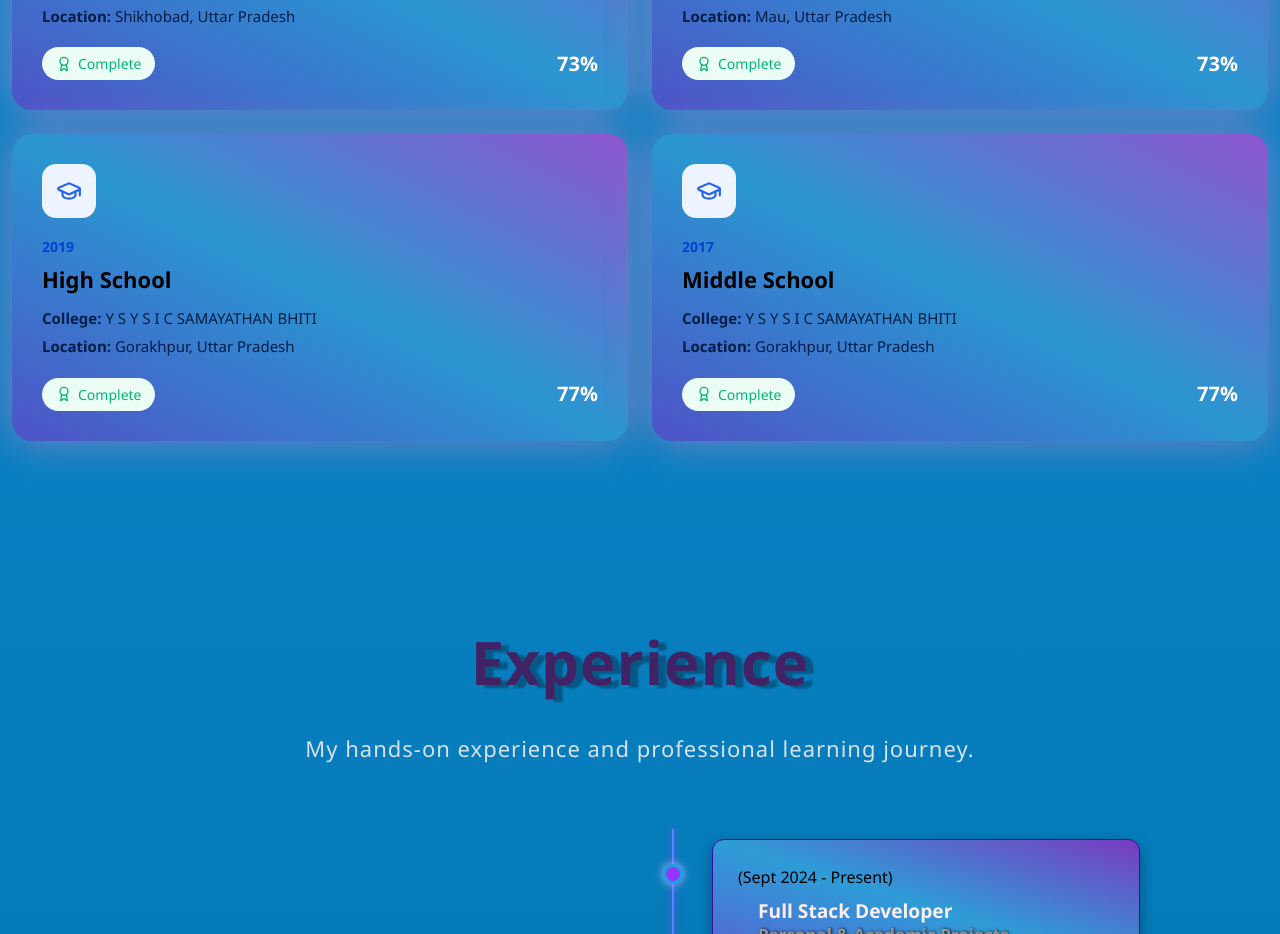
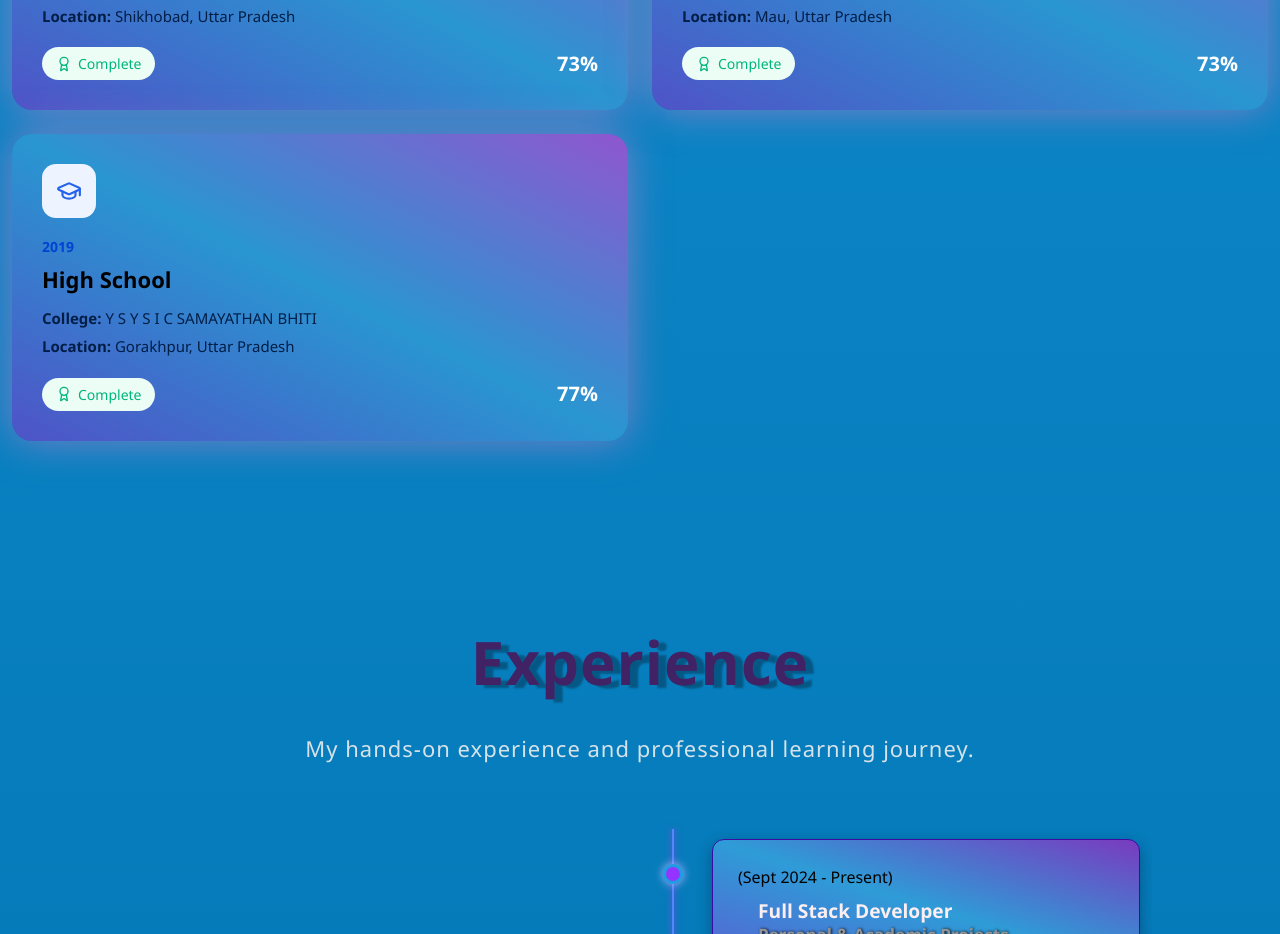
Before and after one commit to manasgupta-14/portfolio, a React (Vite) app: page / in a window 1280 px wide. Shown: the part 1960-2894 px from the top of the page. Built offline with nearby package versions, Linux system fonts and the light colour scheme.

Commit message:
Education Section Resolve

```diff
--- a/src/components/Education.jsx
+++ b/src/components/Education.jsx
@@ -32,15 +32,15 @@ function Education() {
       status: "Complete",
       percent: "77%",
     },
-    {
-      id: 4,
-      year: "2017",
-      course: "Middle School",
-      college: "Y S Y S I C SAMAYATHAN BHITI",
-      address: "Gorakhpur, Uttar Pradesh",
-      status: "Complete",
-      percent: "77%",
-    },
+    // {
+    //   id: 4,
+    //   year: "2017",
+    //   course: "Middle School",
+    //   college: "Y S Y S I C SAMAYATHAN BHITI",
+    //   address: "Gorakhpur, Uttar Pradesh",
+    //   status: "Complete",
+    //   percent: "77%",
+    // },
   ];
 
   return (
```
